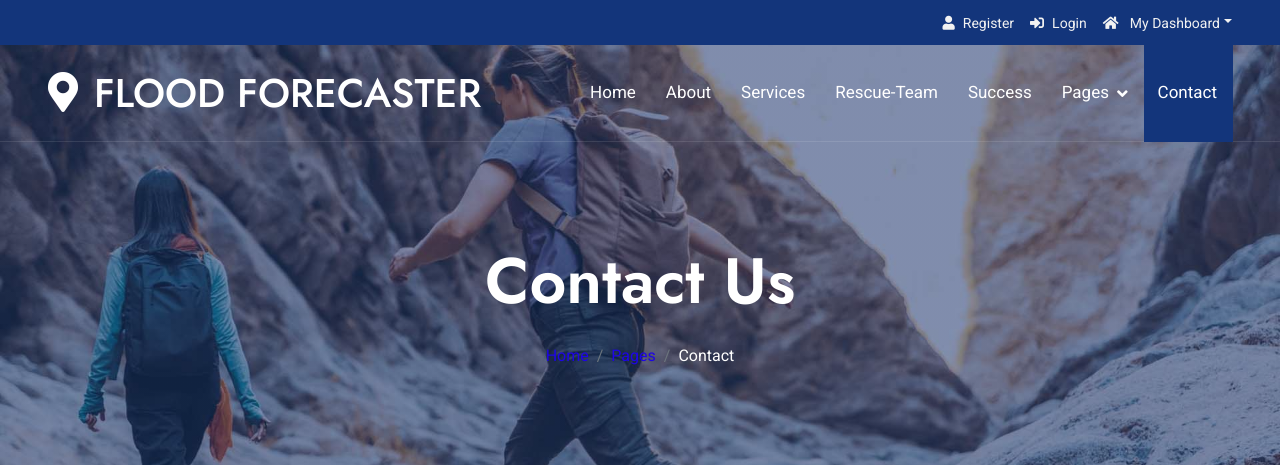
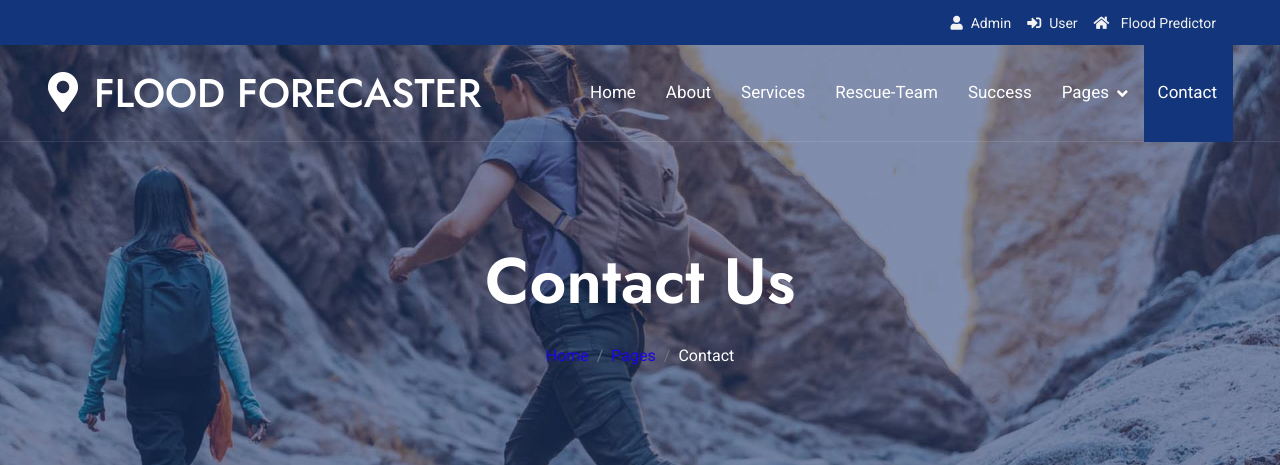
Before and after one commit to aashikaraj/AI-Project, a Flask app: page /contact in a window 1280 px wide. Shown: the top 465 px of the page. Run offline with Flask 3, Linux system fonts and the light colour scheme; some libraries are stand-ins or nearby versions.

Commit message:
navbar.html

```diff
--- a/OJT/templates/contact.html
+++ b/OJT/templates/contact.html
@@ -128,7 +128,7 @@
                 <div class="mx-auto text-center" style="max-width: 900px;">
                     <h5 class="subscribe-title px-3">Subscribe</h5>
                     <h1 class="text-white mb-4">Our Newsletter</h1>
-                    <p class="text-white mb-5">Lorem ipsum dolor sit amet consectetur adipisicing elit. Laborum tempore nam, architecto doloremque velit explicabo? Voluptate sunt eveniet fuga eligendi! Expedita laudantium fugiat corrupti eum cum repellat a laborum quasi.
+                    <p class="text-white mb-5">Flood.
                     </p>
                     <div class="position-relative mx-auto">
                         <input class="form-control border-primary rounded-pill w-100 py-3 ps-4 pe-5" type="text" placeholder="Your email">
@@ -146,7 +146,7 @@
                     <div class="col-md-6 col-lg-6 col-xl-3">
                         <div class="footer-item d-flex flex-column">
                             <h4 class="mb-4 text-white">Get In Touch</h4>
-                            <a href=""><i class="fas fa-home me-2"></i> 123 Street, New York, USA</a>
+                            <a href=""><i class="fas fa-home me-2"></i> 123 Street, Salt lake, Kolkata</a>
                             <a href=""><i class="fas fa-envelope me-2"></i> info@example.com</a>
                             <a href=""><i class="fas fa-phone me-2"></i> +012 345 67890</a>
                             <a href="" class="mb-3"><i class="fas fa-print me-2"></i> +012 345 67890</a>
--- a/OJT/templates/destination.html
+++ b/OJT/templates/destination.html
@@ -164,7 +164,7 @@
                                         <img class="img-fluid rounded w-100" src="{{ url_for('static', filename='img/destination-4.jpg') }}" alt="">
                                         <div class="destination-overlay p-4">
                                             <a href="#" class="btn btn-primary text-white rounded-pill border py-2 px-3">20 Photos</a>
-                                            <h4 class="text-white mb-2 mt-3">Los angelas</h4>
+                                            <h4 class="text-white mb-2 mt-3">west-bengal</h4>
                                             <a href="#" class="btn-hover text-white">View All Place <i class="fa fa-arrow-right ms-2"></i></a>
                                         </div>
                                         <div class="search-icon">
--- a/OJT/templates/navbar.html
+++ b/OJT/templates/navbar.html
@@ -12,15 +12,9 @@
         <div class="col-lg-8 text-center text-lg-start mb-2 mb-lg-0"></div>
         <div class="col-lg-4 text-center text-lg-end">
             <div class="d-inline-flex align-items-center" style="height: 45px;">
-                <a href="#"><small class="me-3 text-light"><i class="fa fa-user me-2"></i>Register</small></a>
-                <a href="#"><small class="me-3 text-light"><i class="fa fa-sign-in-alt me-2"></i>Login</small></a>
-                <div class="dropdown">
-                    <a href="#" class="dropdown-toggle text-light" data-bs-toggle="dropdown"><small><i class="fa fa-home me-2"></i> My Dashboard</small></a>
-                    <div class="dropdown-menu rounded">
-                        <a href="#" class="dropdown-item"><i class="fas fa-user-alt me-2"></i> My Profile</a>
-                        <a href="#" class="dropdown-item"><i class="fas fa-bell me-2"></i> Notifications</a>
-                        <a href="#" class="dropdown-item"><i class="fas fa-power-off me-2"></i> Log Out</a>
-                    </div>
+                <a href="#"><small class="me-3 text-light"><i class="fa fa-user me-2"></i>Admin</small></a>
+                <a href="#"><small class="me-3 text-light"><i class="fa fa-sign-in-alt me-2"></i>User</small></a>
+                <a href="#"><small class="me-3 text-light"><i class="fa fa-home me-2"></i> Flood Predictor</small></a>
                 </div>
             </div>
         </div>
```
